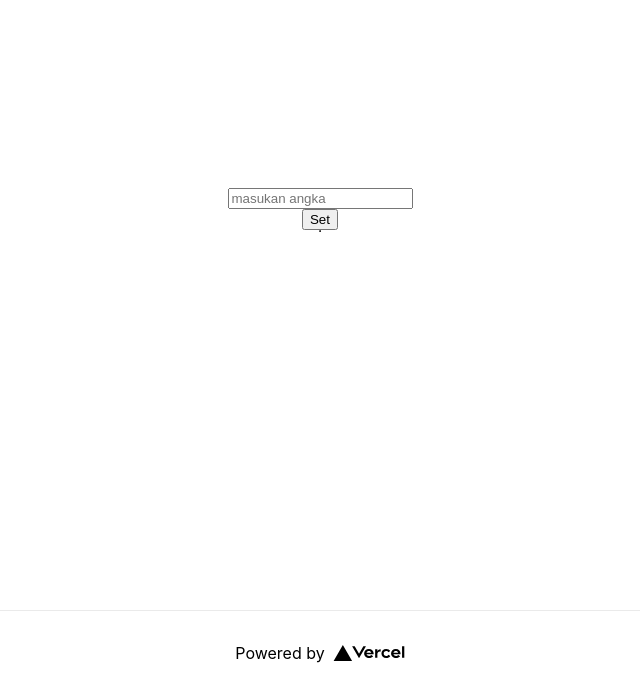
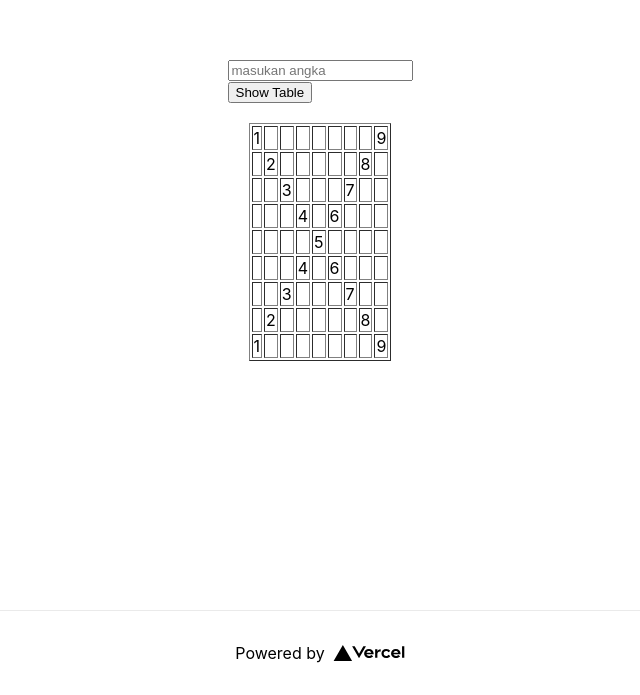
Before and after one commit to raihan-muhammad/x-table, a Next.js app: page / in a window 1280 px wide. Shown: the part 190-885 px from the top of the page, without its empty margins (320-960 px from the left). Built offline with nearby package versions, Linux system fonts and the light colour scheme.

Commit message:
feat: add simple validation and setup redux

```diff
--- /dev/null
+++ b/config/redux/reducers/tableSlice.js
@@ -0,0 +1,21 @@
+import { createSlice } from "@reduxjs/toolkit";
+
+const initialState = {
+  dataX: [1, 2, 3, 4, 5, 6, 7, 8, 9],
+};
+
+export const tableSlice = createSlice({
+  name: "Table",
+  initialState,
+  reducers: {
+    resetData: (state) => {
+      state.dataX = [];
+    },
+    changeData: (state, action) => {
+      state.dataX = action.payload;
+    },
+  },
+});
+
+export const { changeData, resetData } = tableSlice.actions;
+export default tableSlice.reducer;
--- /dev/null
+++ b/config/redux/store/index.js
@@ -0,0 +1,18 @@
+import { configureStore } from "@reduxjs/toolkit";
+import { persistStore, persistReducer } from "redux-persist";
+import storage from "redux-persist/lib/storage";
+import tableReducer from "../reducers/tableSlice";
+
+const persistConfig = {
+  key: "root",
+  storage,
+};
+
+const persistedReducer = persistReducer(persistConfig, tableReducer);
+
+export const store = configureStore({
+  reducer: persistedReducer,
+  middleware: (getDefaultMiddleware) =>
+    getDefaultMiddleware({ serializableCheck: false }),
+});
+export const persistor = persistStore(store);
--- a/package.json
+++ b/package.json
@@ -9,10 +9,13 @@
     "lint": "next lint"
   },
   "dependencies": {
+    "@reduxjs/toolkit": "^1.8.3",
     "html-react-parser": "^3.0.1",
     "next": "12.2.3",
     "react": "18.2.0",
-    "react-dom": "18.2.0"
+    "react-dom": "18.2.0",
+    "react-redux": "^8.0.2",
+    "redux-persist": "^6.0.0"
   },
   "devDependencies": {
     "eslint": "8.20.0",
--- a/pages/_app.js
+++ b/pages/_app.js
@@ -1,7 +1,16 @@
 import '../styles/globals.css'
+import { Provider } from "react-redux";
+import { PersistGate } from "redux-persist/integration/react";
+import { store, persistor } from "./../config/redux/store";
 
 function MyApp({ Component, pageProps }) {
-  return <Component {...pageProps} />
+  return (
+    <Provider store={store}>
+      <PersistGate persistor={persistor}>
+        <Component {...pageProps} />
+      </PersistGate>
+    </Provider>
+  );
 }
 
 export default MyApp
--- a/pages/index.js
+++ b/pages/index.js
@@ -1,12 +1,14 @@
 import Head from 'next/head'
 import Image from 'next/image'
-import styles from '../styles/Home.module.css'
+import parse from "html-react-parser";
+import styles from "../styles/Home.module.css";
 import { useState, useEffect } from "react";
-import parse from "html-react-parser";
+
 export default function Home() {
-  const [data, setData] = useState([]);
-  const [result, setResult] = useState();
-  const [input, setInput] = useState(0);
+  const [data, setData] = useState([1, 2, 3, 4, 5, 6, 7, 8, 9]);
+
+  const [result, setResult] = useState("");
+  const [input, setInput] = useState("");
 
   const makeTable = (data) => {
     let result = ``;
@@ -27,16 +29,19 @@ export default function Home() {
     return result;
   };
 
-  const makeInput = () => {
-    console.log(input);
+  const makeInput = (e) => {
+    e.preventDefault();
+    setInput("");
+    setData([]);
+    if (input > 50) return alert("The number cannot be more then 50!");
+
     for (let i = 0; i < input; i++) {
-      setData((prev) => [...prev, i + 1]);
+      setData((prevState) => [...prevState, i + 1]);
     }
   };
 
   useEffect(() => {
     setResult(makeTable(data));
-    console.log(data);
     // eslint-disable-next-line
   }, [data]);
   return (
@@ -48,13 +53,21 @@ export default function Home() {
       </Head>
 
       <main className={styles.main}>
-        <input
-          type="number"
-          onChange={(e) => setInput(e.target.value)}
-          placeholder="masukan angka"
-        />
-        <button onClick={makeInput}>Set</button>
-        <table border="1">{parse(`${result}`)}</table>
+        <form onSubmit={makeInput}>
+          <input
+            type="number"
+            onChange={(e) => setInput(e.target.value)}
+            value={input}
+            placeholder="masukan angka"
+          />
+          <br />
+          <button onClick={makeInput}>Show Table</button>
+        </form>
+        <br />
+
+        <table border="1">
+          <tbody>{parse(`${result}`)}</tbody>
+        </table>
       </main>
 
       <footer className={styles.footer}>
```
Also changed, not shown: 1 other file (tests, documents, lock files or other folders).
